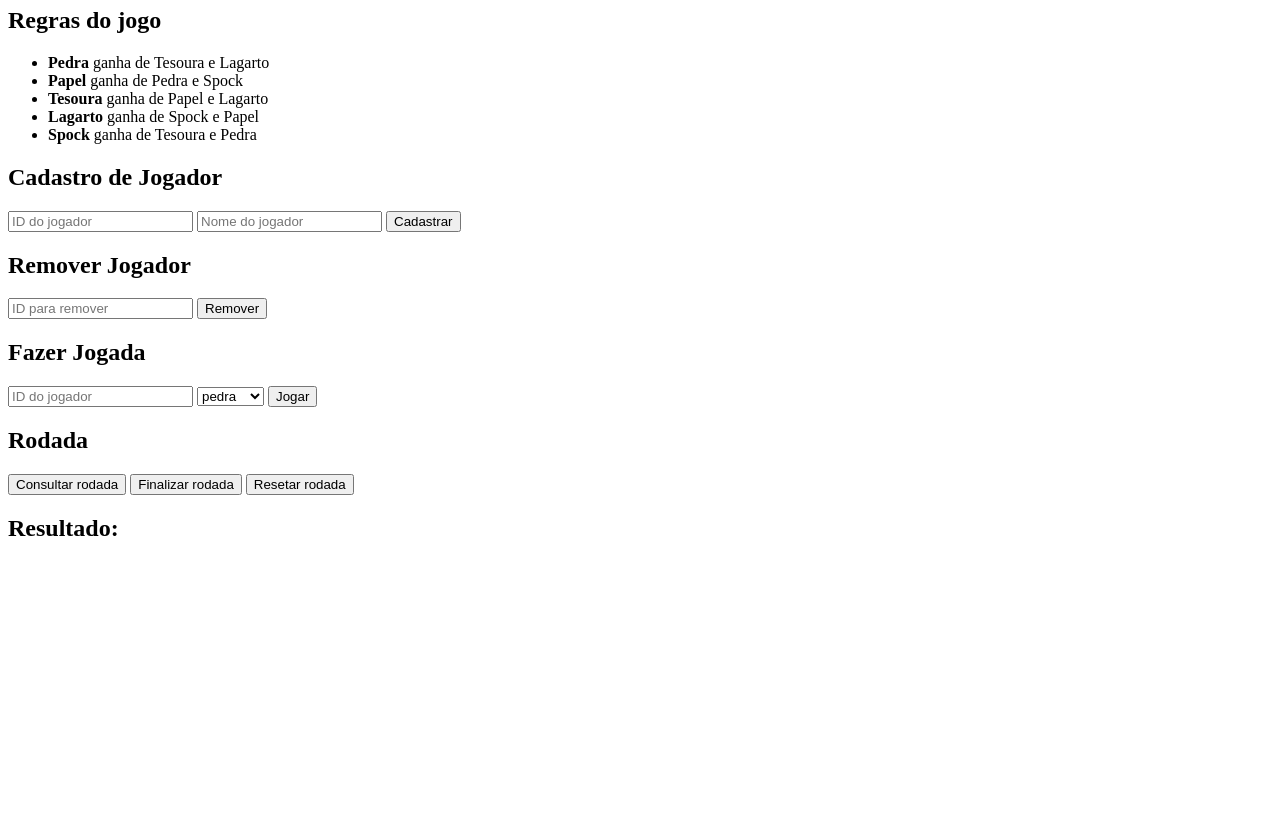
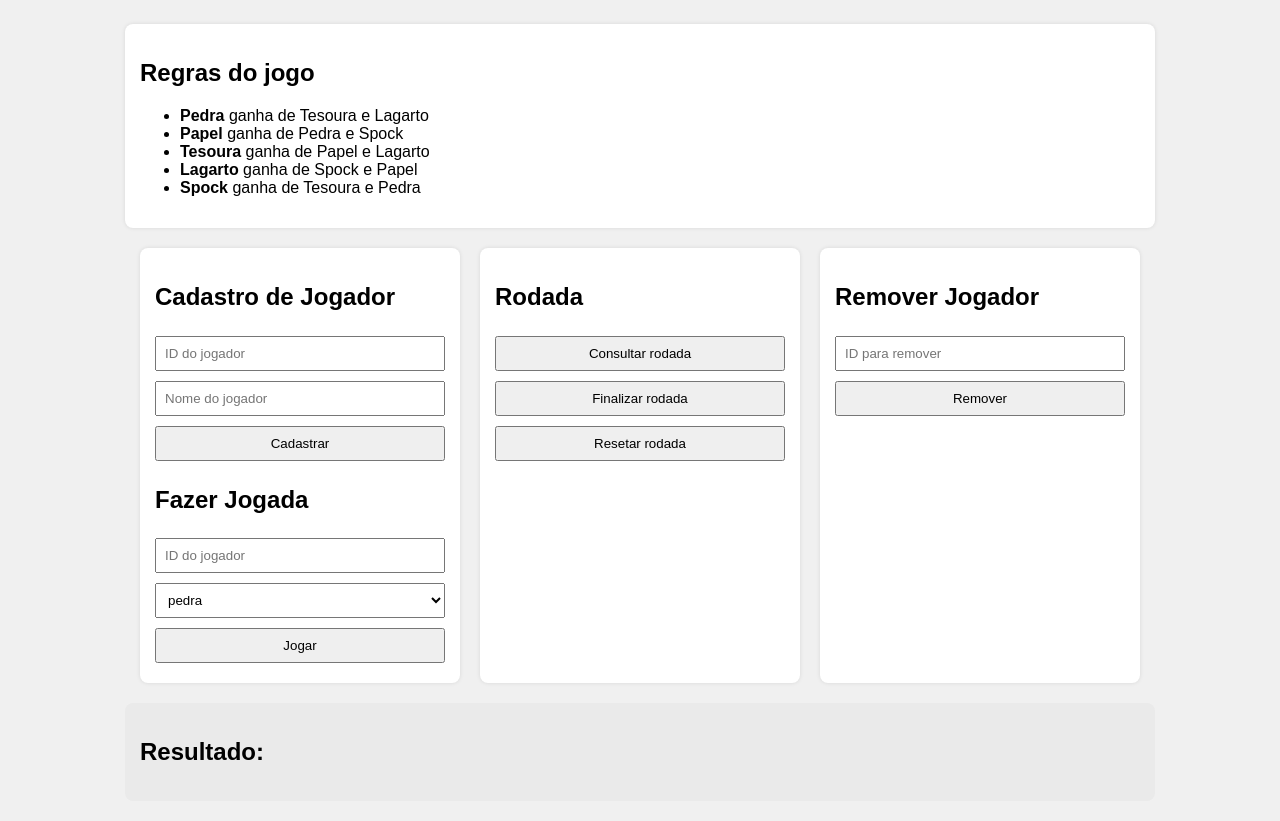
Before and after one commit to LeonardoJYNoh/Jokenpo, a plain HTML site: page frontend/index.html in a window 1280 px wide. Shown: the part 73-894 px from the top of the page. Before the commit the page ends 800 px from the top, so only its background shows below. Drawn offline with Linux system fonts and the light colour scheme.

Commit message:
feat: adição de estilo por css

```diff
--- a/frontend/index.html
+++ b/frontend/index.html
@@ -3,11 +3,13 @@
 <head>
   <meta charset="UTF-8">
   <title>JOKENPO - DEV</title>
+  <link rel="stylesheet" href="style.css">
 </head>
 <body>
   <h1>JOKENPO</h1>
 
-  <section>
+  <main>
+    <section id="regras">
       <h2>Regras do jogo</h2>
       <ul>
         <li><strong>Pedra</strong> ganha de Tesoura e Lagarto</li>
@@ -18,15 +20,12 @@
       </ul>
     </section>
 
-  <main>
+    <div id="acoes">
+      <section id="jogo">
         <h2>Cadastro de Jogador</h2>
         <input id="id" type="number" placeholder="ID do jogador" min="0" />
         <input id="nome" placeholder="Nome do jogador" />
         <button onclick="cadastrarJogador()">Cadastrar</button>
-
-    <h2>Remover Jogador</h2>
-    <input id="id-remover" type="number" placeholder="ID para remover" min="0" />
-    <button onclick="removerJogador()">Remover</button>
 
         <h2>Fazer Jogada</h2>
         <input id="id-jogada" type="number" placeholder="ID do jogador" min="0" />
@@ -38,14 +37,27 @@
           <option>spock</option>
         </select>
         <button onclick="fazerJogada()">Jogar</button>
+      </section>
 
+      <section id="Rodada">
         <h2>Rodada</h2>
-    <button onclick="consultarRodada()">Consultar rodada</button>
-    <button onclick="finalizarRodada()">Finalizar rodada</button>
-    <button onclick="resetarRodada()">Resetar rodada</button>
+        <button onclick="verRodadaAtual()">Consultar rodada</button>
+        <button onclick="encerrarRodada()">Finalizar rodada</button>
+        <button onclick="reiniciarRodada()">Resetar rodada</button>
+      </section>
 
+      <section id="remover">
+        <h2>Remover Jogador</h2>
+        <input id="id-remover" type="number" placeholder="ID para remover" min="0" />
+        <button onclick="removerJogador()">Remover</button>
+      </section>
+    </div>
+
+    <section id="resultado-final">
       <h2>Resultado:</h2>
       <pre id="resultado"></pre>
+    </section>
+
   </main>
 
   <script src="script.js"></script>
--- a/frontend/script.js
+++ b/frontend/script.js
@@ -2,9 +2,17 @@ const apiBaseUrl = "http://localhost:5000";
 
 function mostrarResultado(dados) {
   const resultadoElemento = document.getElementById("resultado");
-  resultadoElemento.innerText = JSON.stringify(dados, null, 2);
+
+  if (dados.erro) {
+    resultadoElemento.innerText = `ERRO: ${dados.erro.toUpperCase()}`;
+    resultadoElemento.style.color = "red";
+    resultadoElemento.style.fontWeight = "bold";
+  } else {
+    resultadoElemento.innerText = dados.mensagem || JSON.stringify(dados, null, 2);
+    resultadoElemento.style.color = "black";
+    resultadoElemento.style.fontWeight = "normal";
+  }
 }
-
 function cadastrarJogador() {
   const jogadorId = parseInt(document.getElementById("id").value);
   const nomeJogador = document.getElementById("nome").value;
--- a/frontend/style.css
+++ b/frontend/style.css
@@ -0,0 +1,61 @@
+body {
+  background-color: #f0f0f0;
+  font-family: Arial, sans-serif;
+  margin: 0;
+  padding: 0;
+}
+
+h1 {
+  text-align: center;
+  margin: 20px 0;
+}
+
+main {
+  display: flex;
+  flex-direction: column;
+  align-items: center;
+  gap: 20px;
+  padding: 20px;
+}
+
+#regras {
+  width: 90%;
+  max-width: 1000px;
+  background-color: #fff;
+  padding: 15px;
+  border-radius: 8px;
+  box-shadow: 0 0 4px rgba(0, 0, 0, 0.1);
+}
+
+#acoes {
+  display: flex;
+  flex-wrap: wrap;
+  gap: 20px;
+  justify-content: center;
+  width: 90%;
+  max-width: 1000px;
+}
+
+#acoes section {
+  flex: 1;
+  min-width: 250px;
+  background-color: #fff;
+  padding: 15px;
+  border-radius: 8px;
+  box-shadow: 0 0 4px rgba(0, 0, 0, 0.1);
+}
+
+#resultado-final {
+  width: 90%;
+  max-width: 1000px;
+  background-color: #eaeaea;
+  padding: 15px;
+  border-radius: 8px;
+}
+
+input, select, button {
+  margin: 5px 0;
+  padding: 8px;
+  width: 100%;
+  box-sizing: border-box;
+}
```
Also changed, not shown: 1 other file. Lines whose indentation alone changed are shown as unchanged.
